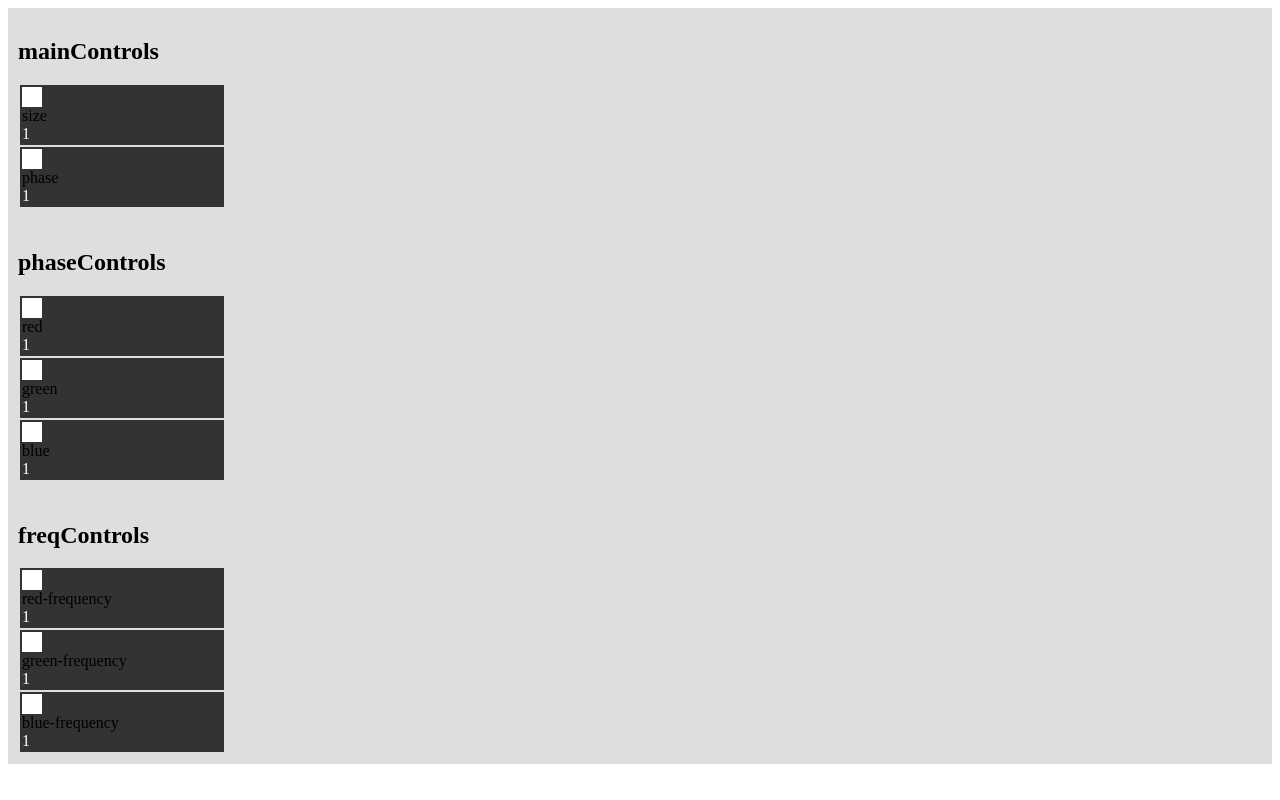
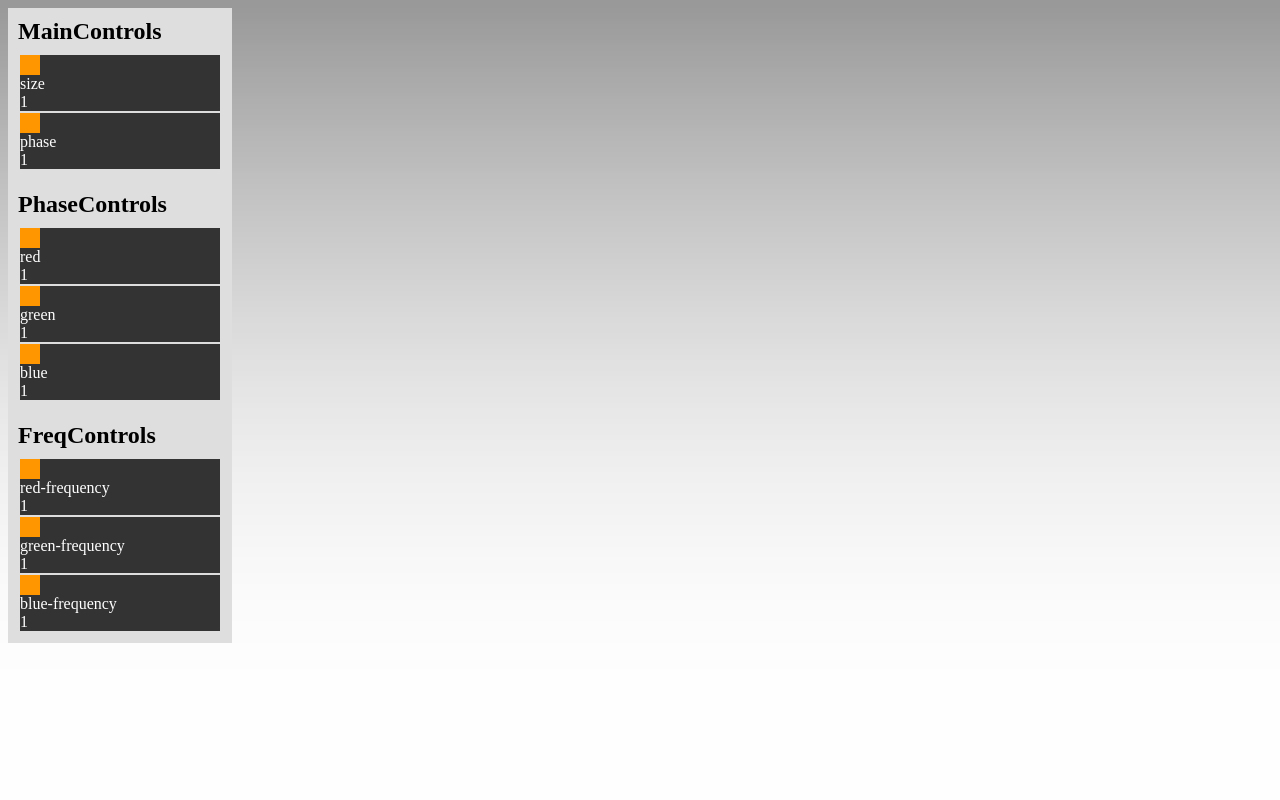
Before and after one commit to outrunthewolf/SuperRainbowCanvas, a plain HTML site: page example/index.html in a window 1280 px wide. Drawn offline with Linux system fonts and the light colour scheme.

Commit message:
basic js styling incorporated

```diff
--- a/example/index.html
+++ b/example/index.html
@@ -8,8 +8,6 @@
 	<!-- Rainbow gen -->
 	<script type="text/javascript" src="../src/SuperRainbowCanvas.js"></script>
 
-	<!-- CSS -->
-	<link rel="stylesheet" href="css/layout.css" type="text/css" />
 </head>
 <body>
 
--- a/src/SuperRainbowCanvas.js
+++ b/src/SuperRainbowCanvas.js
@@ -6,10 +6,38 @@ var SuperRainbowCanvas = new Class
     {
     	container: '',
     	settings: {},
-    	controlSize: {
+		size:
+		{
     		min: 1,
     		max: 101
-    	}
+		},
+		styles:
+		{
+			box:
+			{
+				'float': 'left',
+				background: '#333'
+			},
+			subControl:
+			{
+				background: '#dedede',
+				padding: '10px'
+			},
+			slider:
+			{
+				background: '#333',
+				width: '200px',
+				margin: '2px',
+				padding: '2px;'
+			},
+			knob:
+			{
+				width: '20px',
+				height: '20px',
+				background: '#ff9600',
+				cursor: 'pointer'
+			}
+		}
     },
 
     canvas: {},
@@ -22,14 +50,16 @@ var SuperRainbowCanvas = new Class
 		if(!this.options.container)
 			this.options.container = document.body;
 
-        this.setControlRange(this.options.controlSize);
+        this.setControlRange(this.options);
         this.buildCanvas(this.options.container);
         this.buildControls(this.options);
+
+
     },
 
     buildCanvas: function(container)
     {
-		canvas = new Element('canvas', {
+		this.canvas = new Element('canvas', {
 			id: 'SuperRainbowCanvas',
 			styles: {
 				height: '100%',
@@ -42,49 +72,62 @@ var SuperRainbowCanvas = new Class
 		}).inject(container);
     },
 
-    setControlRange: function(controlSize)
+    setControlRange: function(controls)
     {
     	this.controls =
     	{
 	    	mainControls:
 			{
-				size: { range: { min: controlSize.min, max: controlSize.max }},
-				phase: { range: { min: controlSize.min, max: controlSize.max }}
+				size: { range: { min: controls.size.min, max: 21 }},
+				phase: { range: { min: controls.size.min, max: controls.size.max }}
 			},
 			phaseControls:
 			{
-				red: {range: { min: controlSize.min, max: controlSize.max }},
-				green: {range: { min: controlSize.min, max: controlSize.max }},
-				blue: {range: { min: controlSize.min, max: controlSize.max }}
+				red: {range: { min: controls.size.min, max: controls.size.max }},
+				green: {range: { min: controls.size.min, max: controls.size.max }},
+				blue: {range: { min: controls.size.min, max: controls.size.max }}
 			},
 			freqControls:
 			{
-				'red-frequency': {range: { min: controlSize.min, max: controlSize.max }},
-				'green-frequency': {range: { min: controlSize.min, max: controlSize.max }},
-				'blue-frequency': {range: { min: controlSize.min, max: controlSize.max }}
+				'red-frequency': {range: { min: controls.size.min, max: controls.size.max }},
+				'green-frequency': {range: { min: controls.size.min, max: controls.size.max }},
+				'blue-frequency': {range: { min: controls.size.min, max: controls.size.max }}
 			}
 		}
     },
 
     buildControls: function(options)
     {
+		var self = this;
+		var wrapper = new Element('section#wrapper').inject(options.container);
+		var control = new Element('div#control', { styles: options.styles.box }).inject(wrapper);
+		var i = 0;
 
-		var wrapper = new Element('section#wrapper').inject(options.container);
-		var control = new Element('div#control').inject(wrapper);
-		var i = 0;
 
     	// loop through main controls and apppend each child to stage
 		Object.each(this.controls, function(v, k)
 		{
 			// create sub-control element
-			var subC = new Element('div', { 'class': 'sub-control', html: '<h2>' + k + '</h2>' });
+			var subC = new Element('div',
+			{
+				'class': 'sub-control',
+				html: '<h2 style="margin: 0px 0px 10px 0px">' + k.capitalize() + '</h2>',
+				styles: options.styles.subControl
+			});
 			$('control').adopt(subC);
 
 			// Adopt All sub-control sub elements
 		    Object.each(v, function(v, k) {
-				var el = new Element('div', { id: k, 'class': 'slider', html: '<div class="knob"></div><span>' + k + '</span><div class="text"></div>' });
+				var el = new Element('div',
+				{
+					id: k,
+					'class': 'slider',
+					html: '<div class="knob"></div><span style="color: #fff">' + k + '</span><div class="text" style="color: #fff;"></div>',
+					styles: options.styles.slider
+				});
 				$$('.sub-control')[i].adopt(el);
 			});
+			$$('.knob').setStyles(options.styles.knob);
 			++i;
 		});
 
@@ -98,12 +141,41 @@ var SuperRainbowCanvas = new Class
 					onChange: function() {
 						options.settings[k] = this.step;
 						a.getElement('.text').set('html', (this.step));
-						//scene.loadScene();
+						self.loadScene();
 					}
 				});
 			});
 		});
+    },
 
-    }
+	loadScene: function()
+	{
+		var context = this.canvas.getContext("2d");
+		var size = this.canvas.getSize();
+		var amount = size.y / this.options.settings.size;
+		this.options.settings.centre = 128;
+
+		for(var i = 0; i < amount;) {
+
+			red   = Math.sin((this.options.settings['red-frequency'] / 100) * i + (this.options.settings.red / 10) + (this.options.settings.phase / 10)) * 127 + this.options.settings.centre;
+			green = Math.sin((this.options.settings['green-frequency'] / 100) * i + (this.options.settings.green / 10)  + (this.options.settings.phase / 10)) * 127 + this.options.settings.centre;
+			blue  = Math.sin((this.options.settings['blue-frequency'] / 100)  * i + (this.options.settings.blue / 10)  + (this.options.settings.phase / 10)) * 127 + this.options.settings.centre;
+			context.fillStyle = this.RGB2Color(red, green, blue);
+			context.fillRect (0, i * this.options.settings.size, size.x, this.options.settings.size);
+			++i;
+		}
+	},
+
+	// Mootools functions for this aren't very good for some reason, so these are custom
+	RGB2Color: function(r,g,b)
+	{
+		return '#' + this.byte2Hex(r) + this.byte2Hex(g) + this.byte2Hex(b);
+	},
+
+	byte2Hex: function(n)
+	{
+		var nybHexString = "0123456789ABCDEF";
+		return String(nybHexString.substr((n >> 4) & 0x0F,1)) + nybHexString.substr(n & 0x0F,1);
+	}
 
 });
```
Also changed, not shown: 1 other file.
